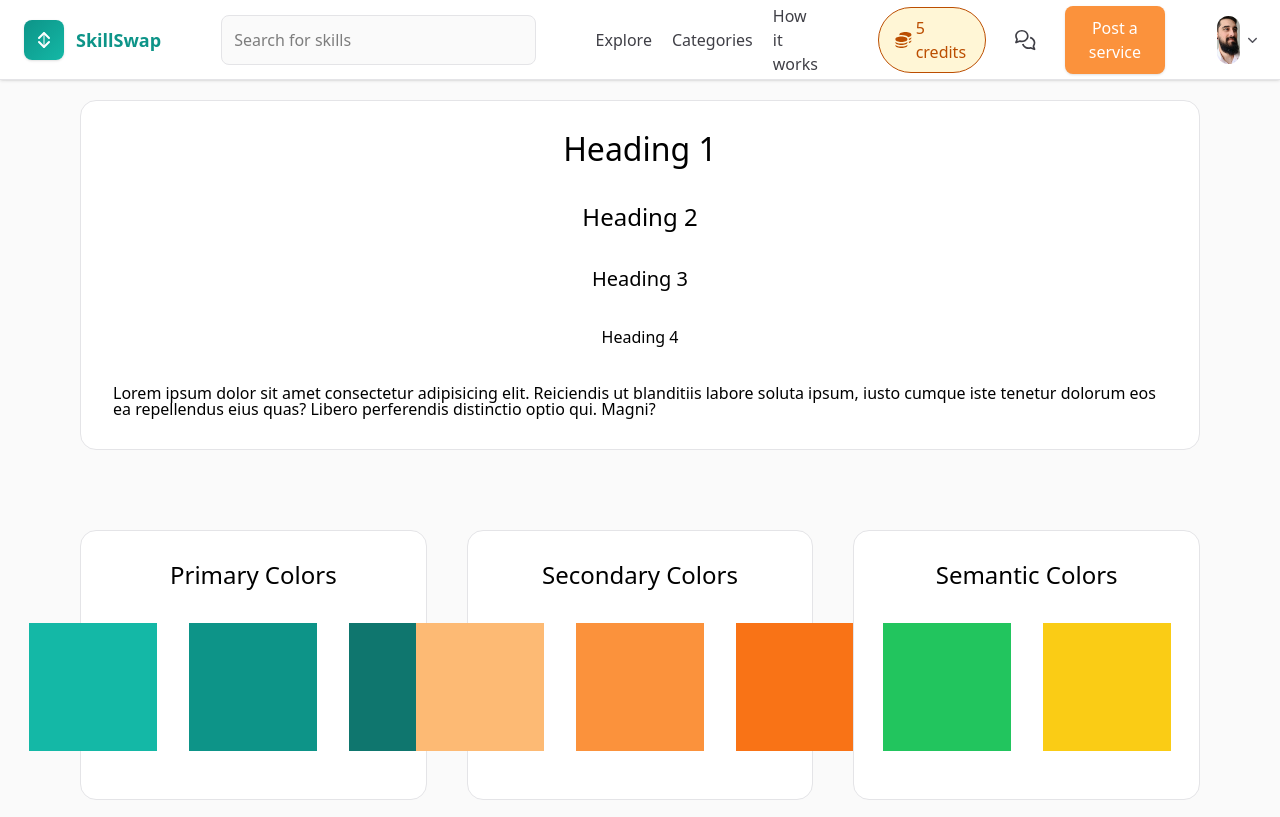
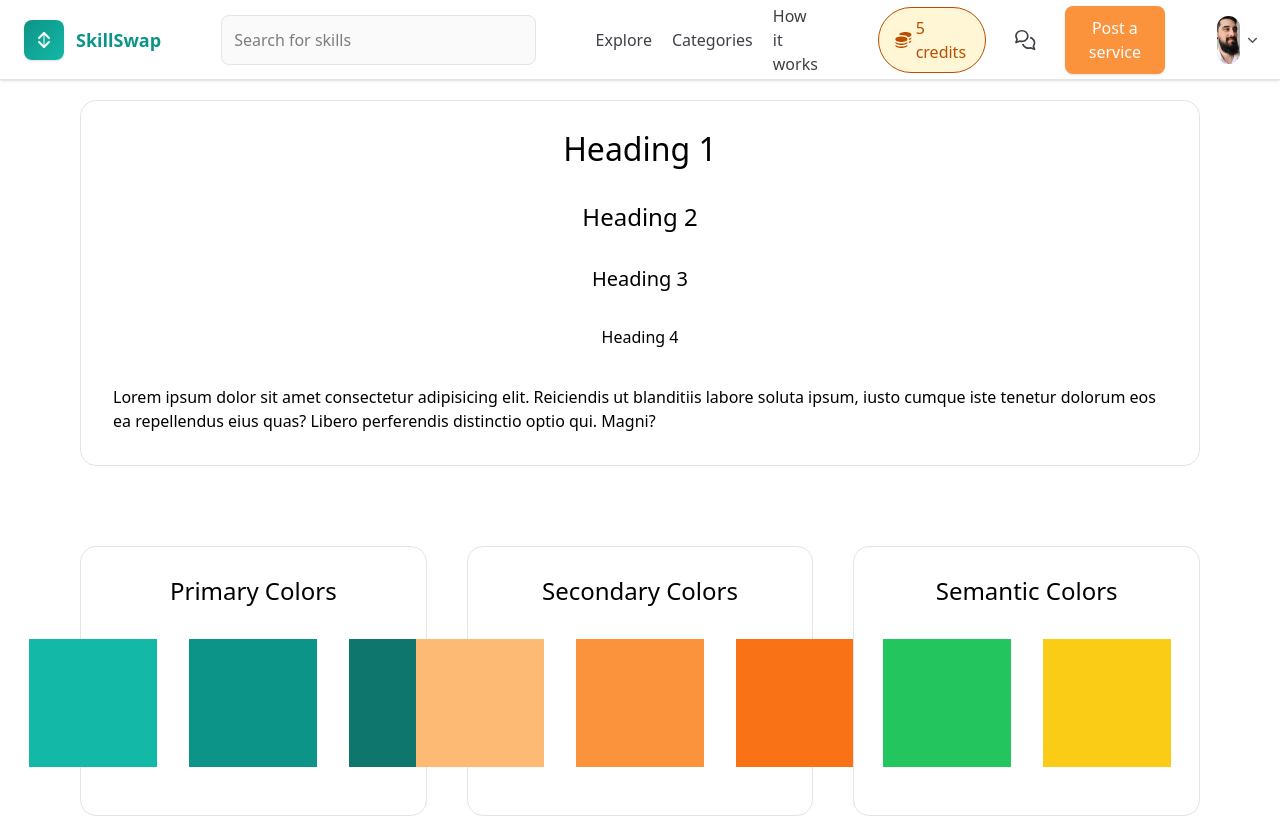
Before and after one commit to gregoirelebas/SkillSwap-Front, a React (Vite) app: page / in a window 1280 px wide. Shown: the top 817 px of the page. Built offline with nearby package versions, Linux system fonts and the light colour scheme.

Commit message:
Fixed CSS layers with Tailwind.

```diff
--- a/src/styles/main.css
+++ b/src/styles/main.css
@@ -30,10 +30,7 @@
   --color-neutral-900: #18181b;
 }
 
-body {
-  @apply bg-neutral-50;
-}
-
+@layer base {
   h1 {
     @apply text-[32px] font-medium leading-8;
   }
@@ -51,9 +48,11 @@ h4 {
   }
 
   p {
-  @apply text-[16px] font-normal leading-4;
+    @apply text-[16px] font-normal;
+  }
 }
 
+@layer components {
   .link {
     @apply text-neutral-700 hover:text-primary transition-all duration-200 cursor-pointer;
   }
@@ -98,3 +97,4 @@ p {
   .btn-danger {
     @apply bg-danger hover:bg-danger-light;
   }
+}
```
Lines whose indentation alone changed are shown as unchanged.
